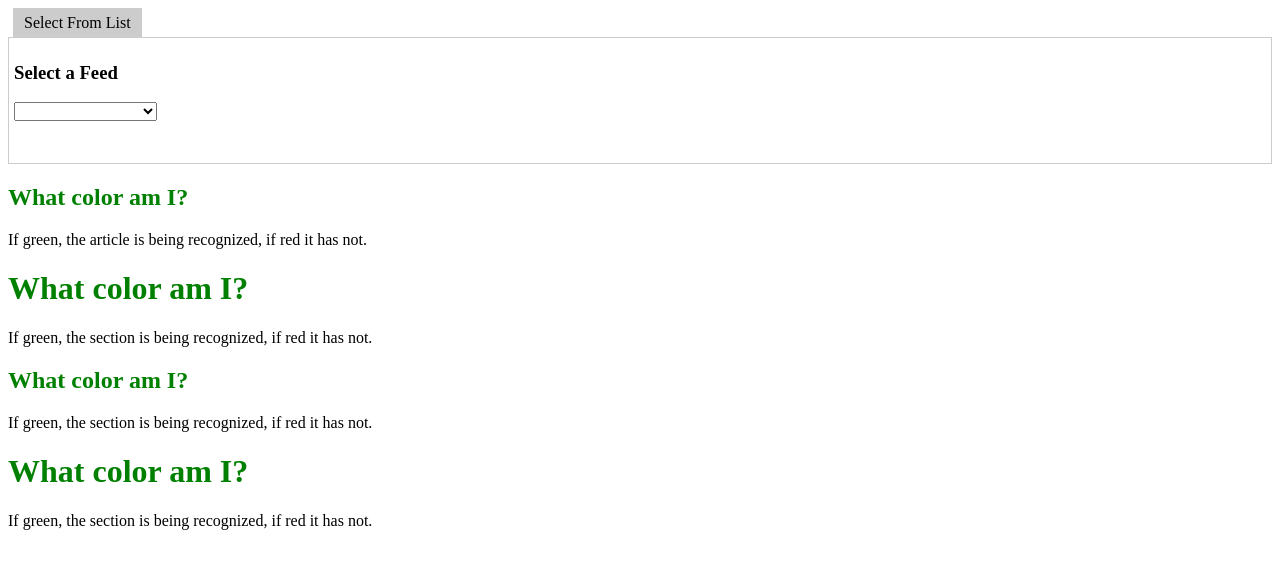
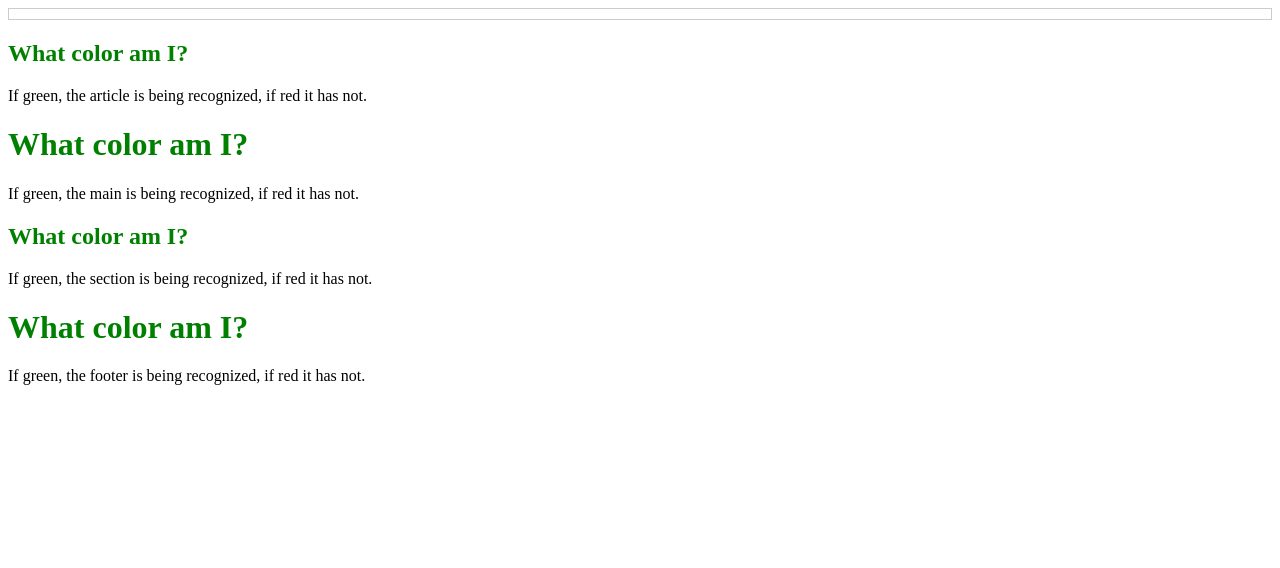
Before and after one commit to cKellyDesign/RSS_Feed_Angular-AJAX, a website: page index.html in a window 1280 px wide. Drawn offline with nearby package versions, Linux system fonts and the light colour scheme; files that its build step writes are made by us from their sources.

Commit message:
The Function Shuffle
Moves funtion to module, call to index

```diff
--- a/app.js
+++ b/app.js
@@ -1 +1,8 @@
 var app = angular.module('RSSReaderApp',[]);
+
+function initTags () {
+ 	document.createElement('article');
+ 	document.createElement('section');
+ 	document.createElement('main');
+ 	document.createElement('footer');
+ }
--- a/controller.js
+++ b/controller.js
@@ -10,9 +10,16 @@ app.controller("RSSReaderController", function($scope){
 		// 	cont: 'tabCont2'
 		// }
 	];
-	// &scope.defineTags = function () {
-	// 	document.createElement('article');
-	// }
+	&scope.defineTags = function () {
+		// document.createElement('article');
+		// document.createElement('section');
+		// document.createElement('main');
+		// document.createElement('footer');
+
+		// alert("it works");
+	}
+
+
 
 	document.createElement('article');
 
--- a/index.html
+++ b/index.html
@@ -6,13 +6,9 @@
      <script src="controller.js" type="text/javascript"></script>
      <link rel="stylesheet" type="text/css" href="style.css">
 
-     <script type="text/javascript">
-     	document.createElement('article');
-     	document.createElement('section');
-     	document.createElement('nav');
-     	document.createElement('main');
-     	document.createElement('footer');
-     </script>
+	<script type="text/javascript">
+		initTags();
+	</script>
 
 </head>
 <body>
@@ -55,27 +51,25 @@
 		</script>
 	</div>
 
+<!-- <div class="container" data-ng-controller="RSSReaderController" data-ng-init="defineTags()"> -->
 	<article class="test-block">
 		<h1 class="test-title">What color am I?</h1>
 		<p>If green, the article is being recognized, if red it has not.</p>
 	</article>
 	<main class="test-block">
 		<h1 class="test-title">What color am I?</h1>
-		<p>If green, the section is being recognized, if red it has not.</p>
+		<p>If green, the main is being recognized, if red it has not.</p>
 	</main>
-	<nav class="test-block">
+	<section class="test-block">
 		<h1 class="test-title">What color am I?</h1>
 		<p>If green, the section is being recognized, if red it has not.</p>
-	</nav>
+	</section>
 
 	<footer class="test-block">
 		<h1 class="test-title">What color am I?</h1>
-		<p>If green, the section is being recognized, if red it has not.</p>
+		<p>If green, the footer is being recognized, if red it has not.</p>
 	</footer>
-
-<!--	<script type="text/javascript">
-		document.createElement('footer');
-	</script> -->
+<!-- </div> -->
 
 </body>
 </html>
```
